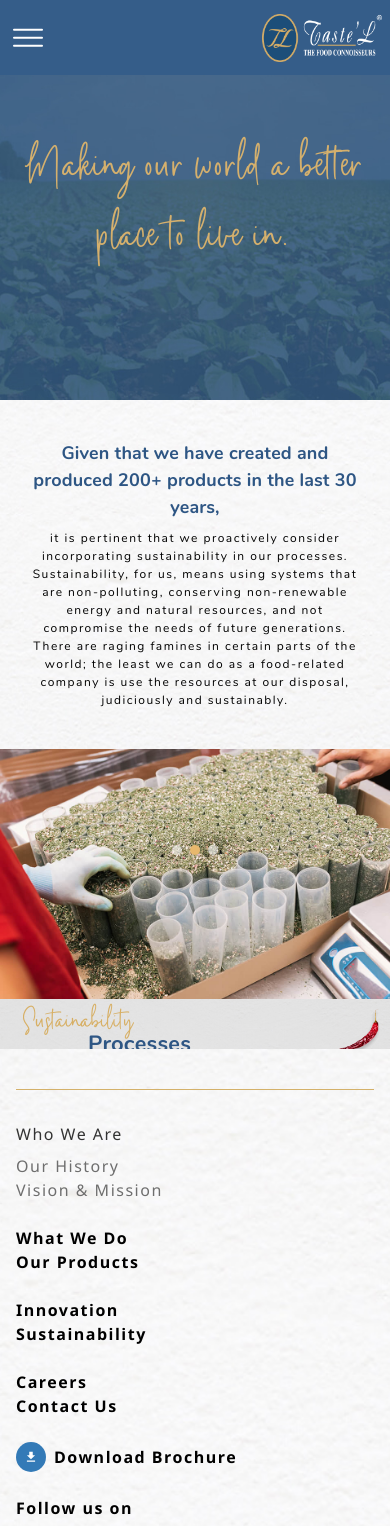
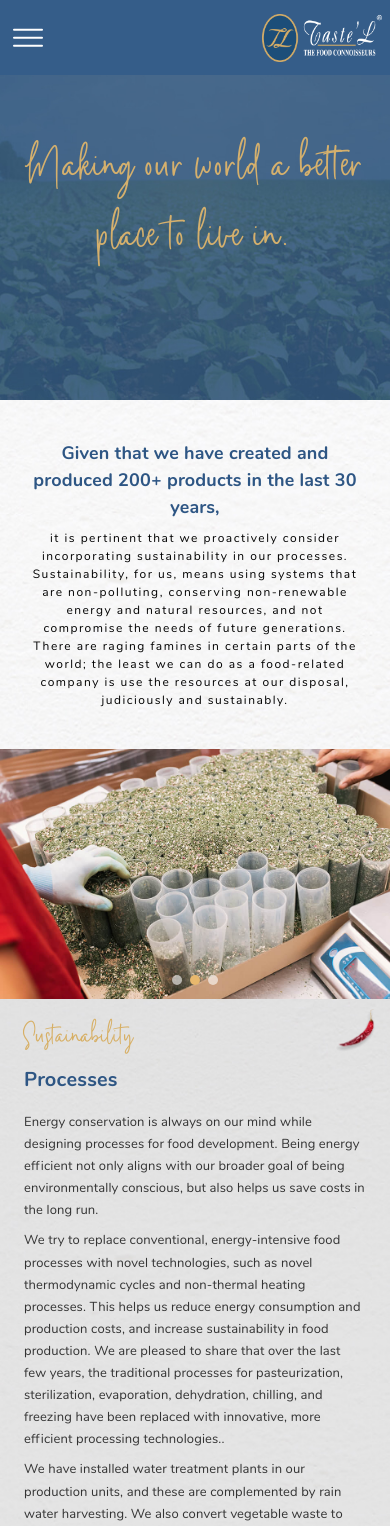
Before and after one commit to sakshikarmukale-hub/TastelFineFood, a React (Vite) app in the folder Tastel Fine Food/: page /sustainability in a window 390 px wide. Shown: the top 1526 px of the page. Built offline with nearby package versions, Linux system fonts and the light colour scheme.

Commit message:
Responsive sustainability.jsx

```diff
--- a/Tastel Fine Food/src/pages/sustainability.jsx
+++ b/Tastel Fine Food/src/pages/sustainability.jsx
@@ -206,36 +206,56 @@ const Sustainability = () => {
         }}
         sx={{
           width: "100%",
-    height: "300px",
           backgroundImage: `url(${Bg2})`,
           backgroundSize: "cover",
           backgroundPosition: "center",
           backgroundRepeat: "no-repeat",
+
           display: "grid",
-    gridTemplateColumns: { xs: "1fr", md: "1fr 1fr" },
-    alignItems: "stretch",
-    minHeight: { xs: "auto", md: "550px", lg: "550px" },
+
+          gridTemplateColumns: {
+            xs: "1fr",
+            md: "1fr 1fr",
+          },
+
+          alignItems: "center",
+
+          minHeight: {
+            xs: "auto",
+            sm: "auto",
+            md: "500px",
+            lg: "550px",
+          },
+
           overflow: "hidden",
 
           "& .swiper": {
             height: "100% !important",
             width: "100% !important",
           },
+
           "& .swiper-slide": {
             height: "100% !important",
           },
+
           "& .swiper-wrapper": {
             height: "100% !important",
           },
+
           "& .swiper-pagination": {
-      bottom: "140px !important",
+            bottom: {
+              xs: "10px",
+              md: "20px",
             },
+          },
+
           "& .swiper-pagination-bullet": {
             background: "#fff",
             opacity: 0.6,
             width: "10px",
             height: "10px",
           },
+
           "& .swiper-pagination-bullet-active": {
             opacity: 1,
             background: "#E8B86D",
@@ -245,8 +265,13 @@ const Sustainability = () => {
         {/* LEFT — IMAGE SWIPER ONLY, full bleed */}
         <Box
           sx={{
-            height: { xs: "250px", md: "420px", lg: "650px" },
             width: "100%",
+            height: {
+              xs: "250px",
+              sm: "320px",
+              md: "500px",
+              lg: "550px",
+            },
             overflow: "hidden",
           }}
         >
@@ -304,9 +329,24 @@ const Sustainability = () => {
             }}
             sx={{
               position: "absolute",
-    top: { xs: "10px", md: "60px" },
-    right: { xs: "10px", md: "90px" },
-    width: { xs: "45px", md: "95px" },
+
+              top: {
+                xs: "10px",
+                md: "60px",
+              },
+
+              right: {
+                xs: "15px",
+                md: "90px",
+              },
+
+              width: {
+                xs: "40px",
+                sm: "55px",
+                md: "75px",
+                lg: "95px",
+              },
+
               pointerEvents: "none",
             }}
           />
@@ -316,8 +356,20 @@ const Sustainability = () => {
             sx={{
               fontFamily: "Mattiface",
               color: "#D7AF64",
-              fontSize: { xs: "42px", md: "55px", lg: "82px" },
-              lineHeight: 0.3,
+
+              fontSize: {
+                xs: "42px",
+                sm: "55px",
+                md: "65px",
+                lg: "82px",
+              },
+
+              lineHeight: 1,
+
+              mb: {
+                xs: 1,
+                md: 2,
+              },
             }}
           >
             Sustainability
@@ -328,11 +380,25 @@ const Sustainability = () => {
             sx={{
               fontFamily: "Nunito-Bold",
               color: "#2E5684",
-              fontSize: { xs: "22px", md: "28px", lg: "36px" },
-              mb: 1.5,
-              ml: 8,
+
+              fontSize: {
+                xs: "20px",
+                sm: "24px",
+                md: "28px",
+                lg: "36px",
+              },
+
+              ml: {
+                xs: 0,
+                md: 6,
+                lg: 8,
+              },
+
+              mb: 2,
+
               animation: `fadeIn-${activeIndex} 0.5s ease-out forwards`,
               opacity: 0,
+
               [`@keyframes fadeIn-${activeIndex}`]: {
                 from: { opacity: 0 },
                 to: { opacity: 1 },
@@ -346,8 +412,17 @@ const Sustainability = () => {
           <Typography
             sx={{
               fontFamily: "Nunito-Regular",
-              fontSize: { xs: "13px", md: "14px", lg: "15px" },
-              lineHeight: 1.8,
+              fontSize: {
+                xs: "13px",
+                sm: "14px",
+                md: "14px",
+                lg: "15px",
+              },
+
+              lineHeight: {
+                xs: 1.7,
+                md: 1.8,
+              },
               mb: 1,
               color: "#333",
               animation: `fadeIn-${activeIndex} 0.5s ease-out forwards`,
@@ -365,8 +440,17 @@ const Sustainability = () => {
           <Typography
             sx={{
               fontFamily: "Nunito-Regular",
-              fontSize: { xs: "13px", md: "14px", lg: "15px" },
-              lineHeight: 1.8,
+              fontSize: {
+                xs: "13px",
+                sm: "14px",
+                md: "14px",
+                lg: "15px",
+              },
+
+              lineHeight: {
+                xs: 1.7,
+                md: 1.8,
+              },
               mb: 1,
               color: "#333",
               animation: `fadeIn-${activeIndex} 0.5s ease-out forwards`,
@@ -385,8 +469,17 @@ const Sustainability = () => {
             <Typography
               sx={{
                 fontFamily: "Nunito-Regular",
-                fontSize: { xs: "13px", md: "14px", lg: "15px" },
-                lineHeight: 1.8,
+                fontSize: {
+                  xs: "13px",
+                  sm: "14px",
+                  md: "14px",
+                  lg: "15px",
+                },
+
+                lineHeight: {
+                  xs: 1.7,
+                  md: 1.8,
+                },
                 mb: 1,
                 color: "#333",
                 animation: `fadeIn-${activeIndex} 0.5s ease-out forwards`,
```
Lines whose indentation alone changed are shown as unchanged.
